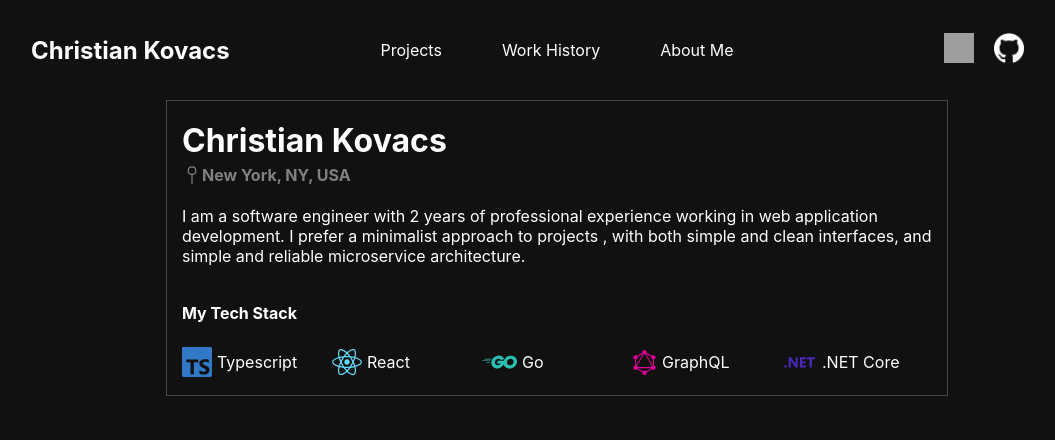
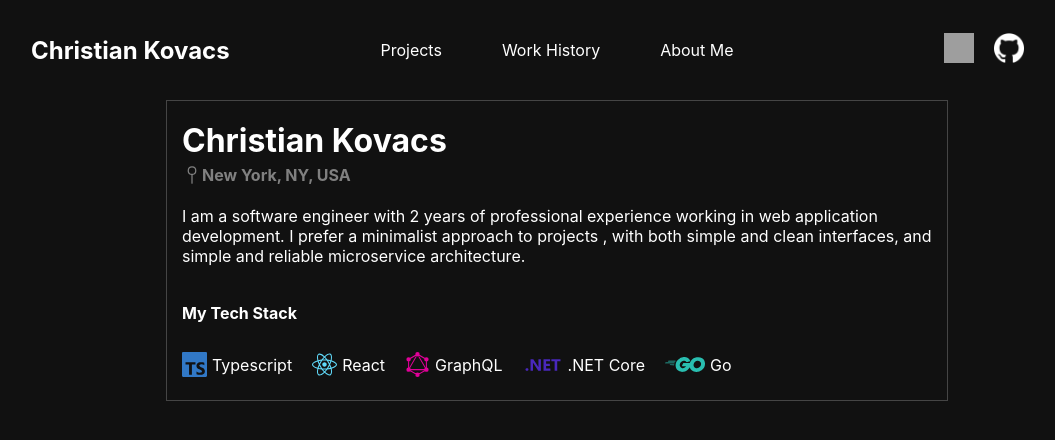
Before and after one commit to ckovacsdev/portfolio, a React (Create React App) app: page / in a window 1280 px wide. Shown: the top 440 px of the page, without its empty margins (83-1138 px from the left). Built offline with nearby package versions, Linux system fonts and the light colour scheme; grey boxes are pictures that could not be loaded; the HTML template or start-up script is replaced by a standard one.

Commit message:
adjust spacing and size

```diff
--- a/src/components/profile-card/profile-card.css
+++ b/src/components/profile-card/profile-card.css
@@ -36,9 +36,9 @@
 .profile-card-list{
     display: flex;
     flex-direction: row;
-    column-gap: 25px;
     flex-wrap: wrap;
-
+    column-gap: 20px;
+    row-gap: 20px;
 }
 
 .profile-icon-name-pair{
@@ -46,7 +46,6 @@
     flex-direction: row;
     align-items: center;
     column-gap: 5px;
-    width: 125px;
 }
 
 @media screen and (max-width: 860px){
--- a/src/components/profile-card/profile-card.tsx
+++ b/src/components/profile-card/profile-card.tsx
@@ -25,11 +25,11 @@ export const ProfileCard = () => {
                 <div className='profile-card-tech-stack'>
                     <h4> My Tech Stack </h4>
                     <div className='profile-card-list'>
-                        <div className='profile-icon-name-pair'> <SiTypescript  size={'30px'} color={'#3178C6'} /> Typescript </div>
-                        <div className='profile-icon-name-pair'> <FaReact size={'30px'} color={'#61DBFB'} /> React </div>
-                        <div className='profile-icon-name-pair'> <FaGolang size={'35px'} color={'#29BEB0'} /> Go </div>
+                        <div className='profile-icon-name-pair'> <SiTypescript  size={'25px'} color={'#3178C6'} /> Typescript </div>
+                        <div className='profile-icon-name-pair'> <FaReact size={'25px'} color={'#61DBFB'} /> React </div>
                         <div className='profile-icon-name-pair'> <SiGraphql size={'25px'} color={'#E10098'} /> GraphQL </div>
-                        <div className='profile-icon-name-pair'> <AiOutlineDotNet size={'35px'} color={'#512bd4'} /> .NET Core </div>
+                        <div className='profile-icon-name-pair'> <AiOutlineDotNet size={'40'} color={'#512bd4'} /> .NET Core </div>
+                        <div className='profile-icon-name-pair'> <FaGolang size={'40px'} color={'#29BEB0'} /> Go </div>
                     </div>
                 </div>
            </div>
```
